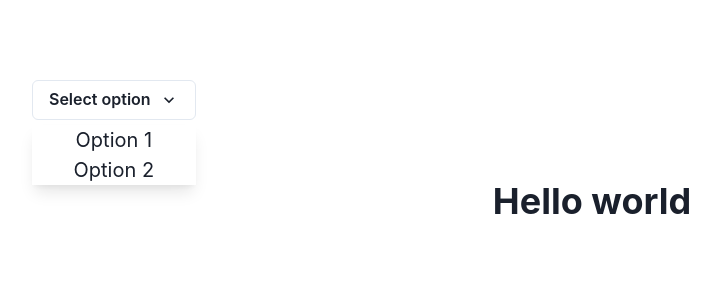
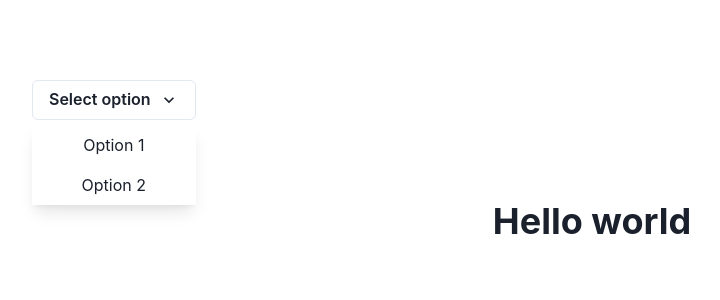
Before and after one commit to dexkode4/Team-Sasuke-X, a React (Create React App) app: page / in a window 1280 px wide. Both pictures are taken after a click on the button "Select option". Shown: the top 300 px of the page, without its empty margins (48-768 px from the left). Built offline with nearby package versions, Linux system fonts and the light colour scheme.

Commit message:
clean up

```diff
--- a/src/Select/components/SelectOption.tsx
+++ b/src/Select/components/SelectOption.tsx
@@ -29,7 +29,7 @@ export const SelectOption = forwardRef<SelectOptionProps, 'div'>(
 		useEffect(() => {}, []);
 
 		return (
-			<Box {...rest} cursor='pointer' ref={ref} onClick={handleSelect}>
+			<Box p={2} fontSize='md' {...rest} cursor='pointer' ref={ref} onClick={handleSelect}>
 				{children}
 			</Box>
 		);
```
